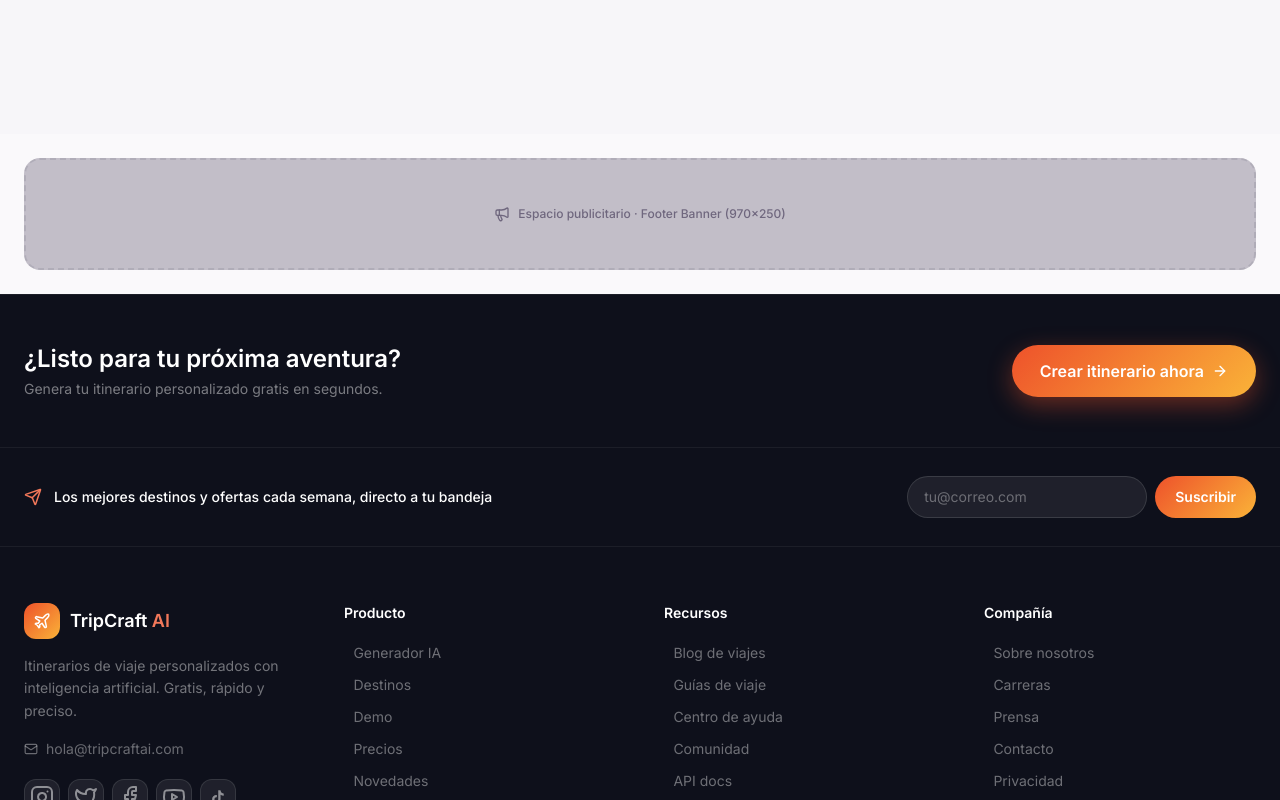
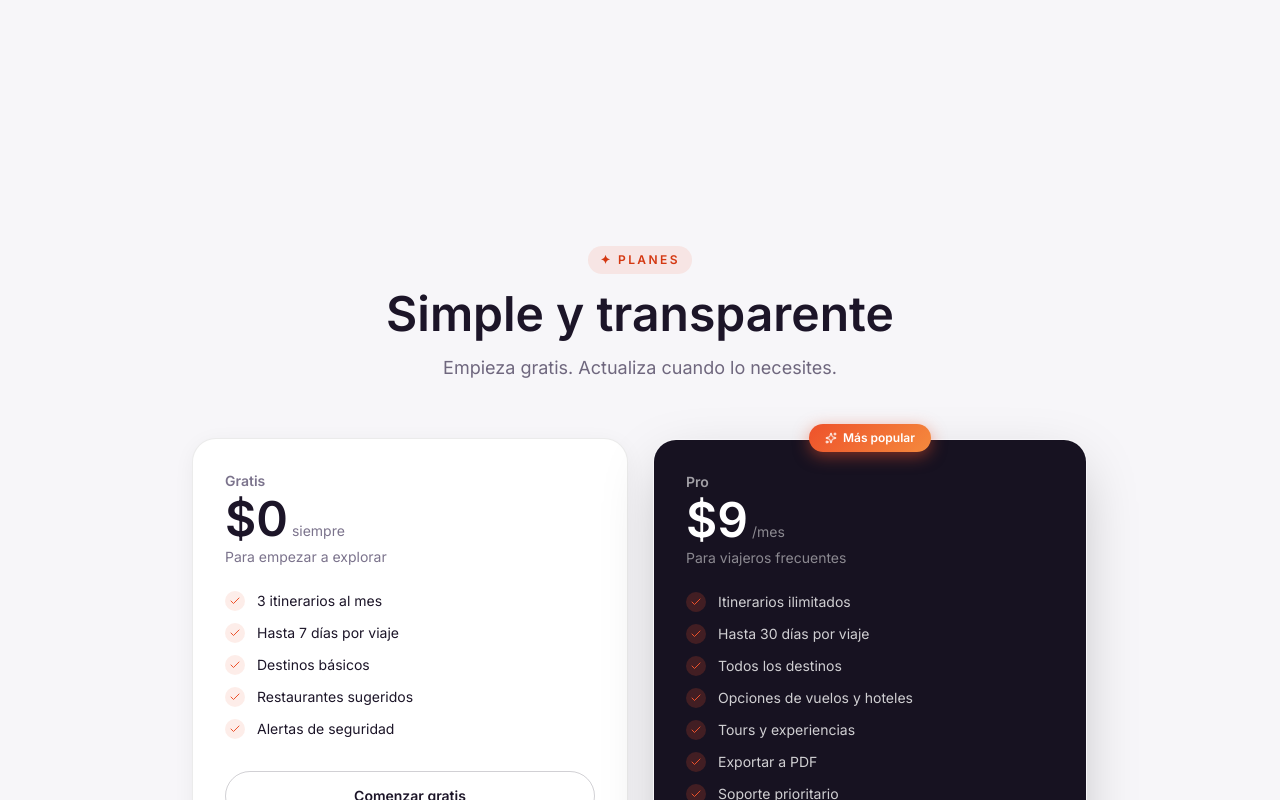
Before and after one commit to eduardodaza/paginaweblovable, a Next.js app in the folder cuenta-test-viajes-main/viajes-main/: page / in a window 1280 px wide. Shown: the part 5740-6540 px from the top of the page. Built offline with nearby package versions, Linux system fonts and the light colour scheme.

Commit message:
Update index.tsx

```diff
--- a/cuenta-test-viajes-main/viajes-main/src/pages/index.tsx
+++ b/cuenta-test-viajes-main/viajes-main/src/pages/index.tsx
@@ -1,4 +1,4 @@
-// src/pages/index.tsx
+// src/pages/index.tsx — INTOCABLE la lógica funcional; solo mejoras visuales en landing
 import React, { useState } from "react";
 import Head from "next/head";
 import type { TripFormData, ItineraryData, Locale } from "@/lib/types";
@@ -10,6 +10,7 @@ import { Footer } from "@/components/landing/sections/Footer";
 import { Destinations } from "@/components/landing/destinations/Destinations";
 import { ItineraryGenerator } from "@/components/landing/itinerary/ItineraryGenerator";
 import { Blog } from "@/components/landing/blog/Blog";
+import { Pricing } from "@/components/landing/sections/Pricing";
 import {
   BannerPublicidadTop,
   BannerPublicidadFooter,
@@ -81,6 +82,7 @@ export default function Home() {
             </div>
           )}
           <Blog locale={locale} />
+          <Pricing locale={locale} />
           <BannerPublicidadFooter />
           <Footer locale={locale} />
         </div>
```
